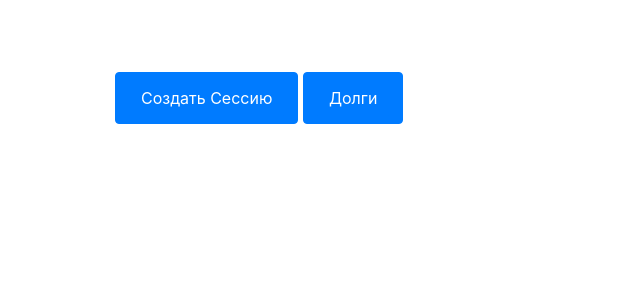
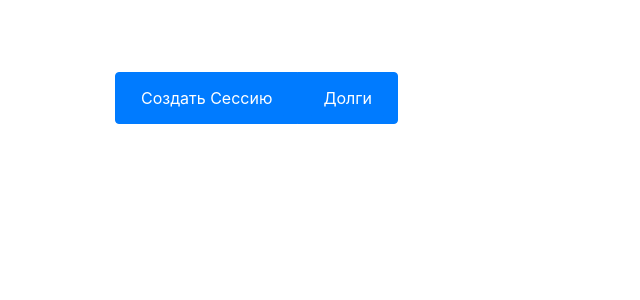
Before and after one commit to sashaaero/CheckSplitter, a Flask app: template templates/index.html in a window 1280 px wide. Shown: the part 56-356 px from the top of the page, without its empty margins (0-640 px from the left). Run offline with Flask 2, Linux system fonts and the light colour scheme; the template is opened without the code that fills it: most values are stand-ins (such as "Sample title", 1, 10 or a date in 2020); parts of the project's set-up code (start-up, migrations or seed data) failed here and were passed over; some libraries are stand-ins or nearby versions.

Commit message:
fix "index.html"

```diff
--- a/templates/index.html
+++ b/templates/index.html
@@ -1,15 +1,15 @@
 {% extends 'base.html' %}
-
+Я - страничка
 {% block content %}
     <div class="container" >
 		<br>
-		<div class="col-xs-12 col-sm-8 col-md-6>
+		<div class="col-xs-12 col-sm-8 col-md-6">
 				<div class="btn-group" data-toggle="buttons">
 					<label class="btn btn-primary">
 						<a href="{{ url_for('session') }}" class="btn btn-primary" role="button">Создать Сессию</a>
 					</label>
 					<label class="btn btn-primary">
-						<a href="{{ url_for('credit') }}" class="btn btn-primary" role="button">Долги</a>
+						<a href="{{ url_for('check_credit') }}" class="btn btn-primary" role="button">Долги</a>
 					</label>
 				</div>
 		</div>
```
